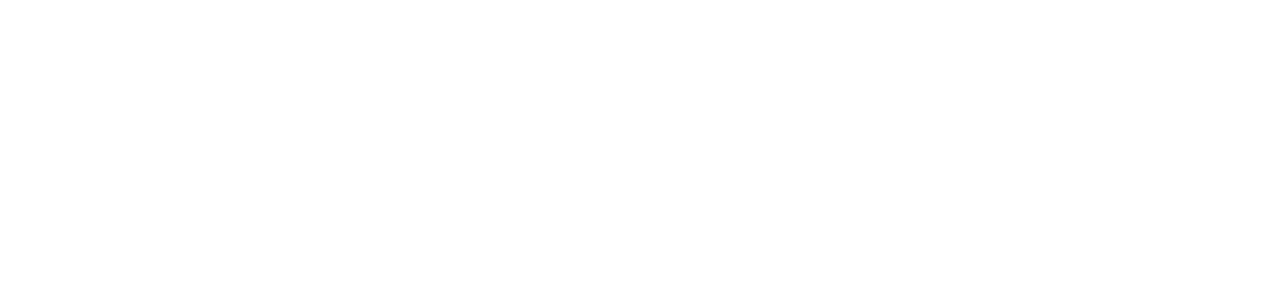
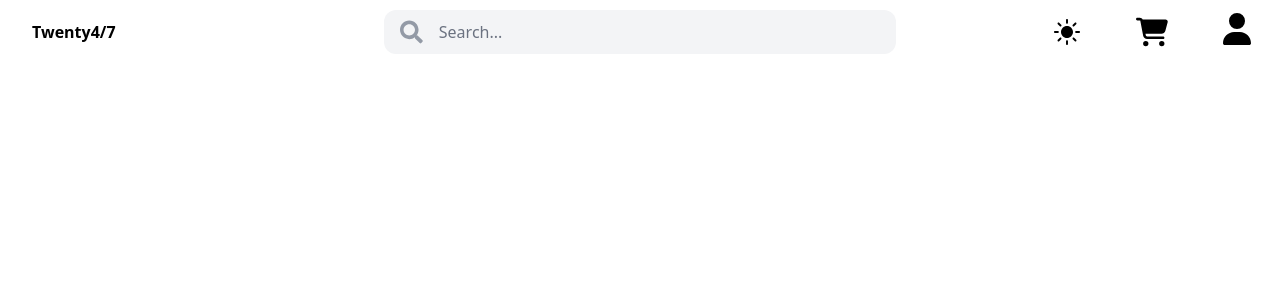
Before and after one commit to Sainseya/Twenty4-7, a React (Create React App) app in the folder app/twenty4-seven/: page /nft in a window 1280 px wide. Before the commit this address had no page. Shown: the top 300 px of the page. Built offline with nearby package versions, Linux system fonts and the light colour scheme.

Commit message:
Add: Starting nft page + fix navigate

```diff
--- a/app/twenty4-seven/src/Components/Category/Category.tsx
+++ b/app/twenty4-seven/src/Components/Category/Category.tsx
@@ -1,16 +1,25 @@
 import React from "react";
 import { motion } from "framer-motion";
+import { useNavigate } from 'react-router-dom';
 
 interface CategoriesProps {
     categoryName: string;
 }
 
 const Category: React.FC<CategoriesProps> = ({ categoryName }) => {
+  const formatCategoryName = categoryName.toLowerCase();
+  let navigate = useNavigate();
+
+   const navigateToCategory = () => {
+      navigate(`/${formatCategoryName}`);
+   }
+
   return (
     <motion.button
       whileHover={{ scale: 1.05 }}
       whileTap={{ rotate: 5 }}
       className="flex h-72 flex-grow mx-2 bg-light_bg2 dark:bg-txtPlaceholder hover:bg-light_txtZone dark:hover:bg-[#848A95] rounded-xl border-2 border-light_border dark:border-dark_border items-center justify-center"
+      onClick={navigateToCategory}
     >
       <p className="text-center font-semibold text-2xl text-txtBlack dark:text-txtWhite">{categoryName}</p>
     </motion.button>
--- a/app/twenty4-seven/src/Components/navigation/Topbar.tsx
+++ b/app/twenty4-seven/src/Components/navigation/Topbar.tsx
@@ -4,11 +4,8 @@
 import { FaSearch } from "react-icons/fa";
 import { Link } from "react-router-dom";
 
-interface TopbarProps {
-  nameWebsite: string;
-}
 
-const Topbar: React.FC<TopbarProps> = ({ nameWebsite }) => {
+const Topbar: React.FC = () => {
   const [darkMode, setDarkMode] = useState(false);
 
   const handleThemeToggle = () => {
@@ -20,7 +17,7 @@
   return (
     <div id="topbar" className="flex w-full h-16 bg-light_bg dark:bg-dark_bg justify-between items-center">
       <div className="w-64 px-8">
-        <h2 className="font-semibold text-txtBlack dark:text-txtWhite">{nameWebsite}</h2>
+        <h2 className="font-semibold text-txtBlack dark:text-txtWhite">Twenty4/7</h2>
       </div>
       <div className="flex flex-1 px-32 justify-center items-center">
         <div
--- a/app/twenty4-seven/src/Pages/Homepage.tsx
+++ b/app/twenty4-seven/src/Pages/Homepage.tsx
@@ -10,7 +10,7 @@
 
   return (
     <div>
-      <Topbar nameWebsite="Twenty4/7" />
+      <Topbar />
       <NewBanner newsText="New Mineblock NFT Collection" />
       <CategoryCarousel categoryName={categories} />
       <div className="relative flex flex-col w-full px-44 bg-light_bg dark:bg-dark_bg pt-1">
--- /dev/null
+++ b/app/twenty4-seven/src/Pages/NFTpage.tsx
@@ -0,0 +1,12 @@
+import React from "react";
+import Topbar from "../Components/navigation/Topbar";
+
+const NFTpage: React.FC = () => {
+  return (
+    <div>
+      <Topbar />
+    </div>
+  );
+};
+
+export default NFTpage;
--- a/app/twenty4-seven/src/index.tsx
+++ b/app/twenty4-seven/src/index.tsx
@@ -5,6 +5,7 @@
 import './CSS/MainStyle.css';
 import Authentification from './Pages/Authentification';
 import Homepage from './Pages/Homepage';
+import NFTpage from './Pages/NFTpage';
 
 const root = ReactDOM.createRoot(
   document.getElementById('root') as HTMLElement
@@ -14,8 +15,9 @@
   <React.StrictMode>
     <Router>
       <Routes>
+        <Route path='/connexion' element={<Authentification />}></Route>
         <Route path='/' element={<Homepage />}></Route>
-        <Route path='/connexion' element={<Authentification />}></Route>
+        <Route path='/nft' element={<NFTpage />}></Route>
       </Routes>
     </Router>
   </React.StrictMode>
```
Also changed, not shown: 1 other file (tests, documents, lock files or other folders).
